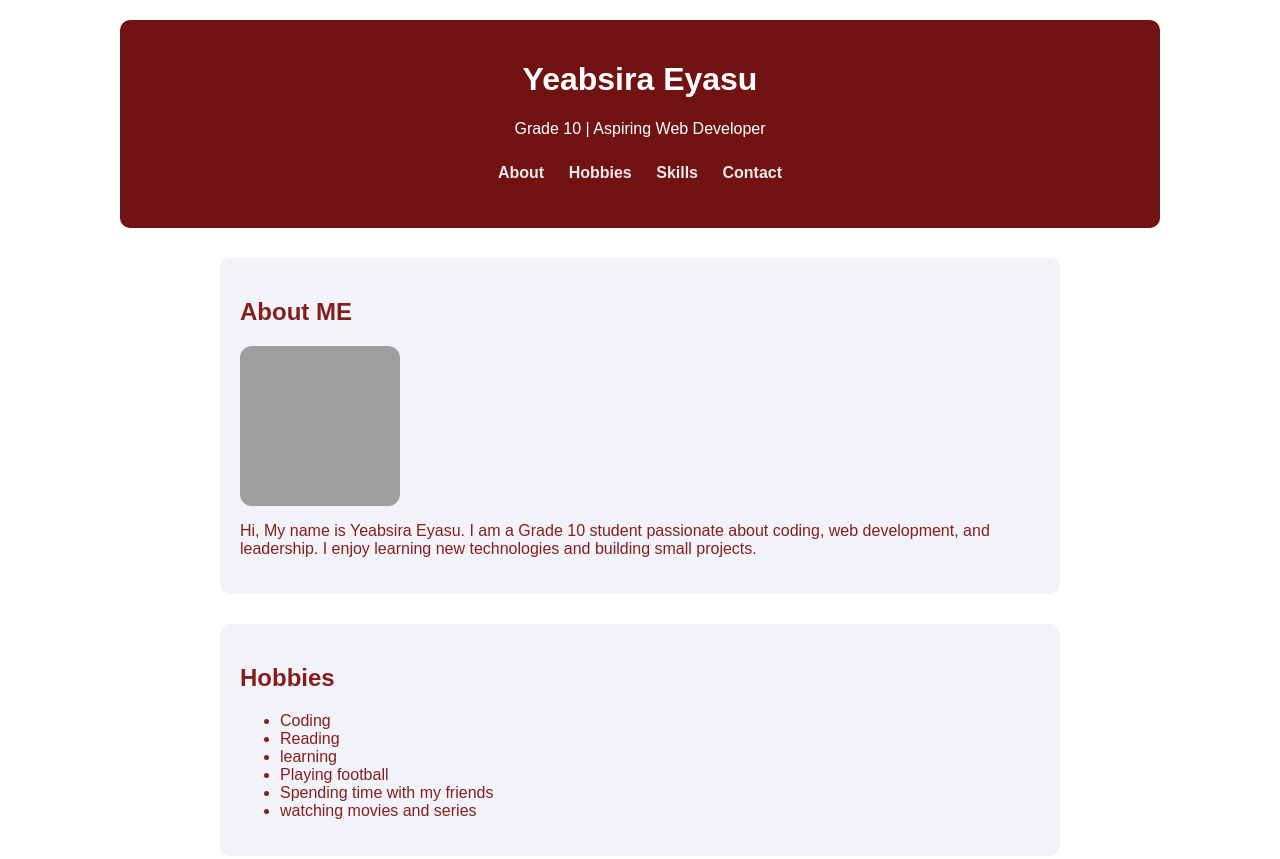
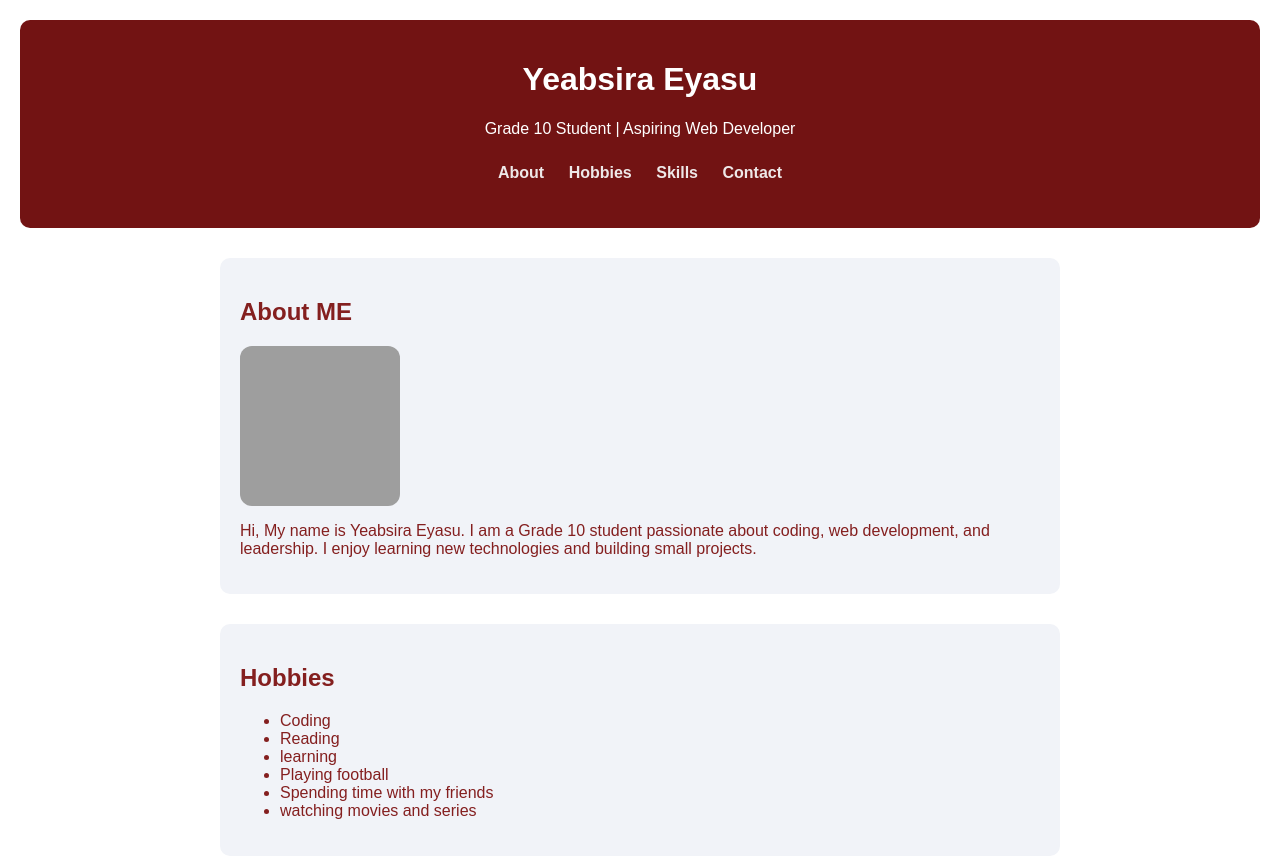
Before and after one commit to yeabsiraeyasu5-bot/personal-web, a plain HTML site: page index.html in a window 1280 px wide. Shown: the top 859 px of the page. Drawn offline with Linux system fonts and the light colour scheme; grey boxes are pictures that could not be loaded.

Commit message:
Add files via upload

```diff
--- a/index.html
+++ b/index.html
@@ -9,7 +9,7 @@
 <body>
      <header>
         <h1>Yeabsira Eyasu</h1>
-        <p>Grade 10 | Aspiring Web Developer </p>
+        <p>Grade 10 Student | Aspiring Web Developer </p>
 
      <nav>
          <ul>
--- a/style.css
+++ b/style.css
@@ -5,7 +5,7 @@ body {
 
 
 header {
-    max-width: 1000px;
+    max-width: 1200px;
     margin: 20px auto;   /* centers + adds space around */
     padding: 20px;
     background: rgb(114, 19, 19);
```
